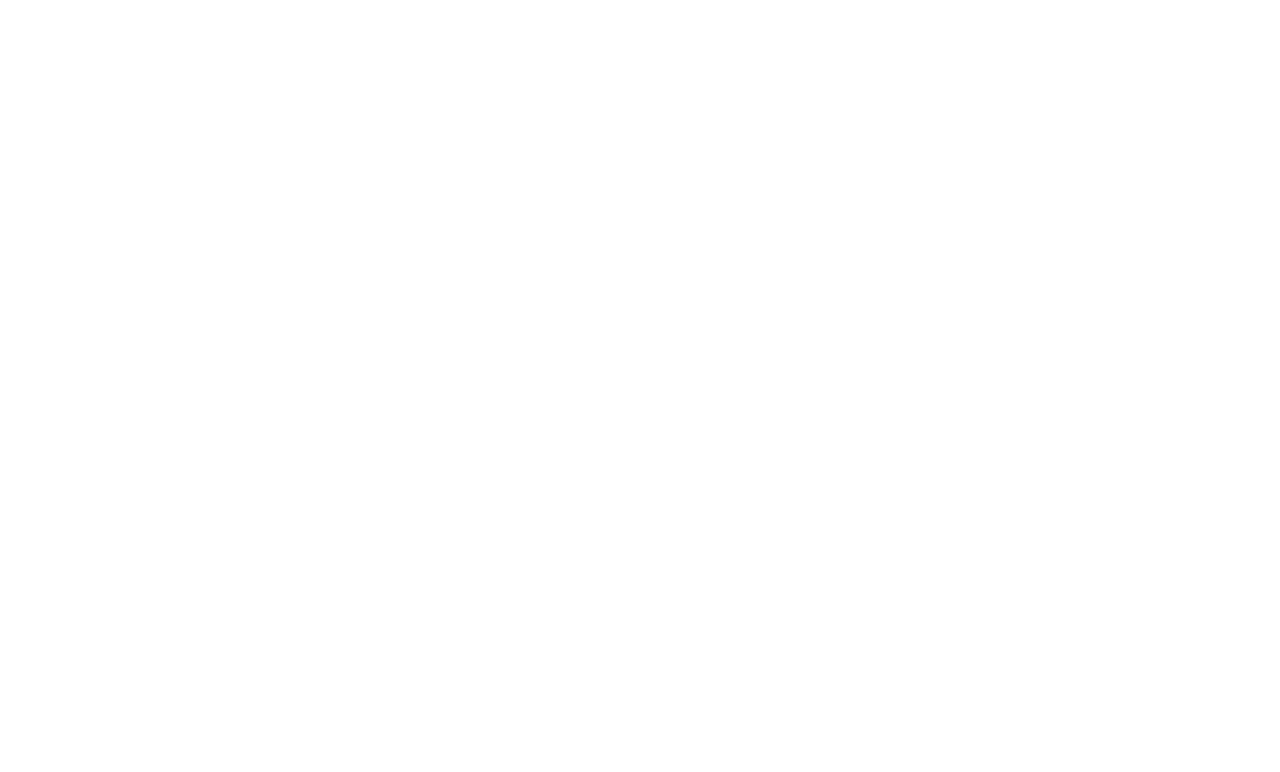
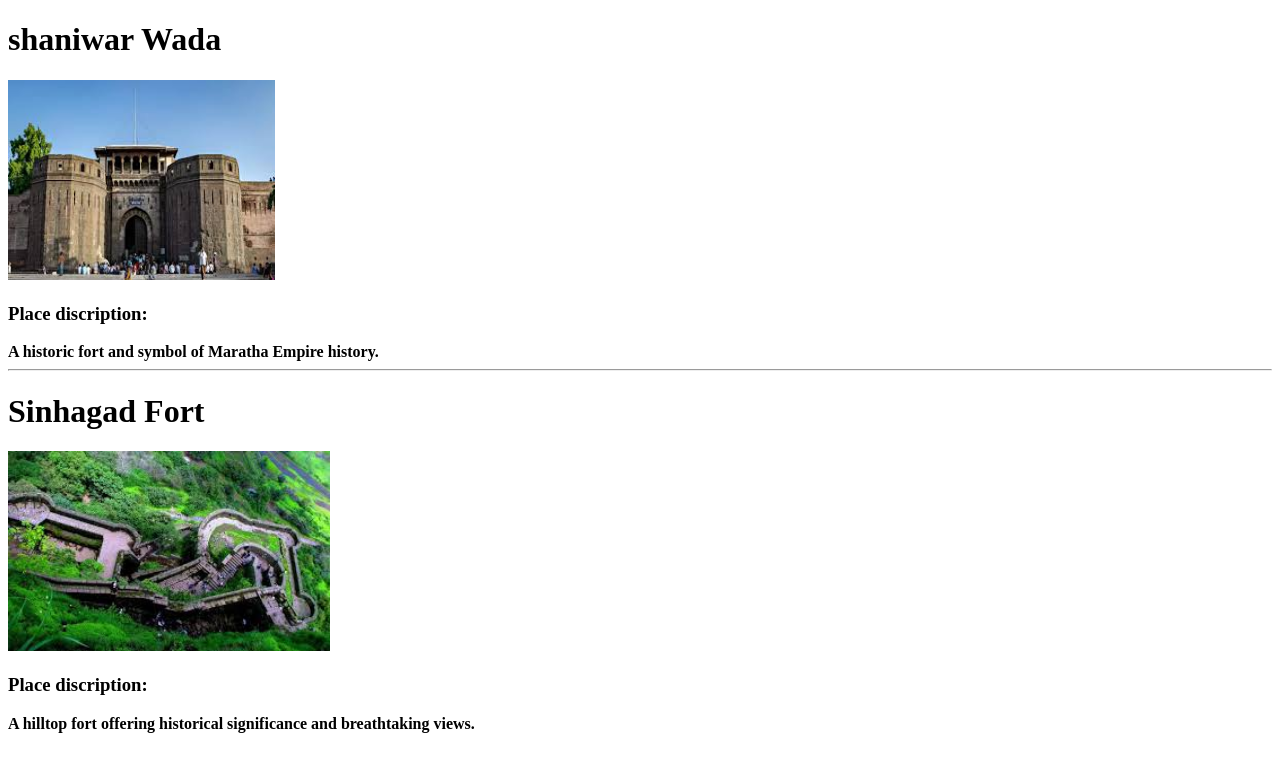
Before and after one commit to sanainamadr/git-practice2, a plain HTML site: page historical.html in a window 1280 px wide. Drawn offline with Linux system fonts and the light colour scheme.

Commit message:
motify historical and religious page

```diff
--- a/historical.html
+++ b/historical.html
@@ -5,6 +5,14 @@
     <title>historical</title>
 </head>
 <body>
-    <img src="">
+    <h1>shaniwar Wada</h1>
+    <img src="Shaniwar Wada.jpeg" height="200px">
+    <h3>Place discription:</h3>
+    <b>A historic fort and symbol of Maratha Empire history.</b>
+    <hr>
+    <h1>Sinhagad Fort</h1>
+    <img src="Sinhagad Fort.jpeg" height="200px">
+    <h3>Place discription:</h3>
+    <b>A hilltop fort offering historical significance and breathtaking views.</b>
 </body>
 </html>
```
Also changed, not shown: Religious.html (+18 -0 lines), Dagdusheth.jpeg (added), Parvati.jpeg (added), Shaniwar Wada.jpeg (added), Sinhagad Fort.jpeg (added).
